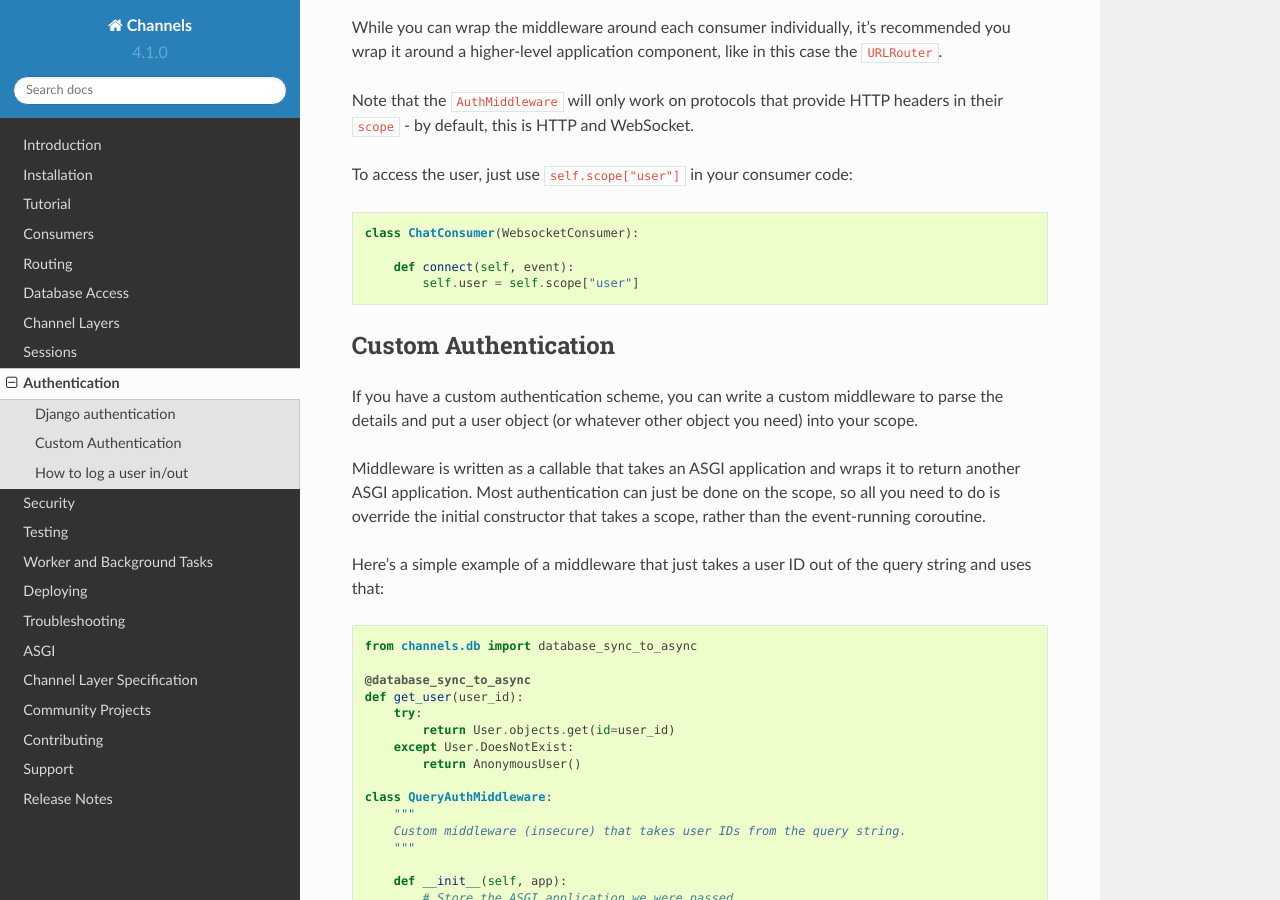
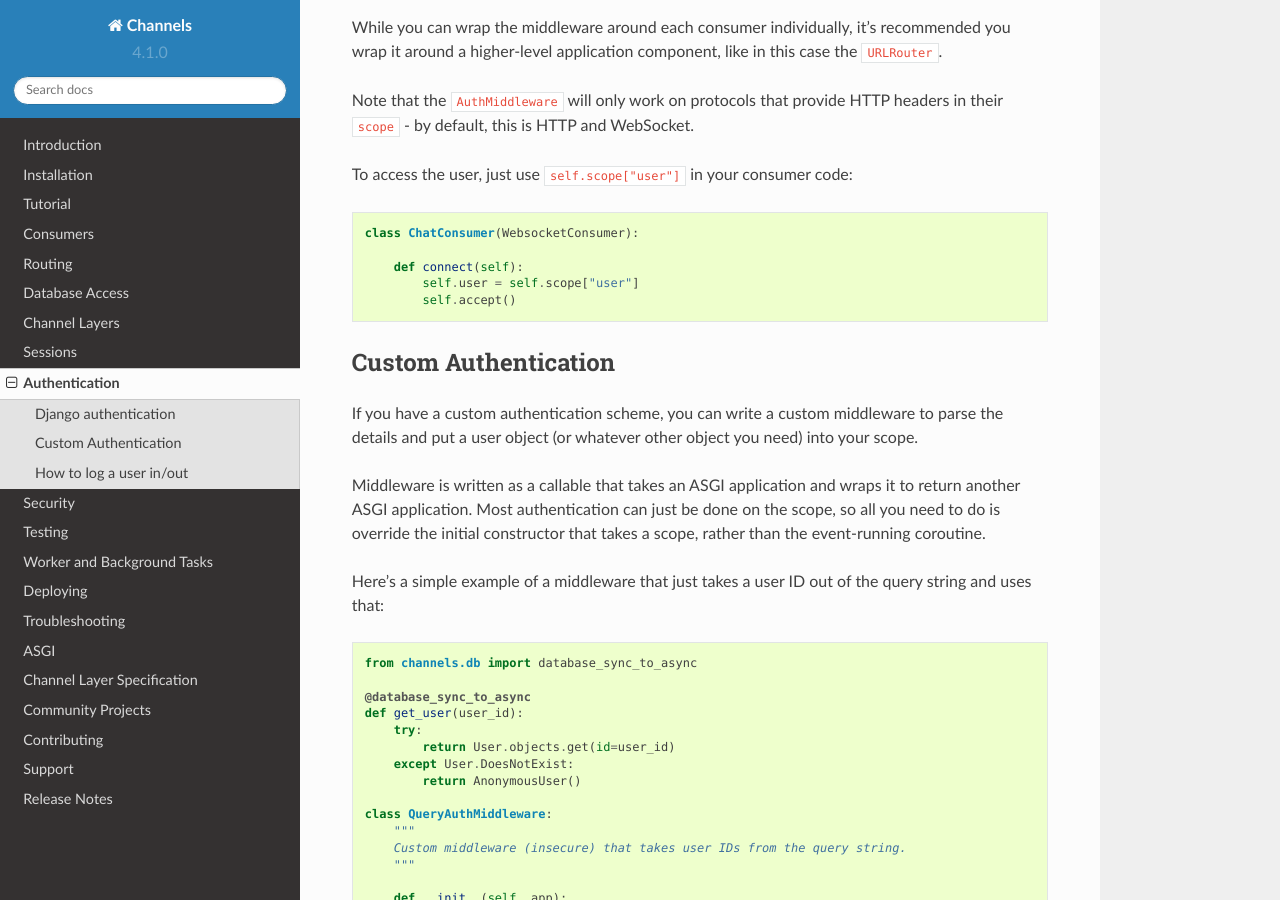
Before and after one commit to phillipchain/DjangoChannels, a Sphinx documentation site: the page built from docs/topics/authentication.rst, in a window 1280 px wide and 900 px high, scrolled down 886 px. Built offline with Sphinx 7.4.7 and the Read the Docs theme 2.0.0, drawn with Linux system fonts in a browser that asks for light colours.

Commit message:
Fixed connect example in auth docs.
Closes #2116

```diff
--- a/docs/topics/authentication.rst
+++ b/docs/topics/authentication.rst
@@ -56,8 +56,9 @@ To access the user, just use ``self.scope["user"]`` in your consumer code:
 
     class ChatConsumer(WebsocketConsumer):
 
-        def connect(self, event):
+        def connect(self):
             self.user = self.scope["user"]
+            self.accept()
 
 
 Custom Authentication
```
